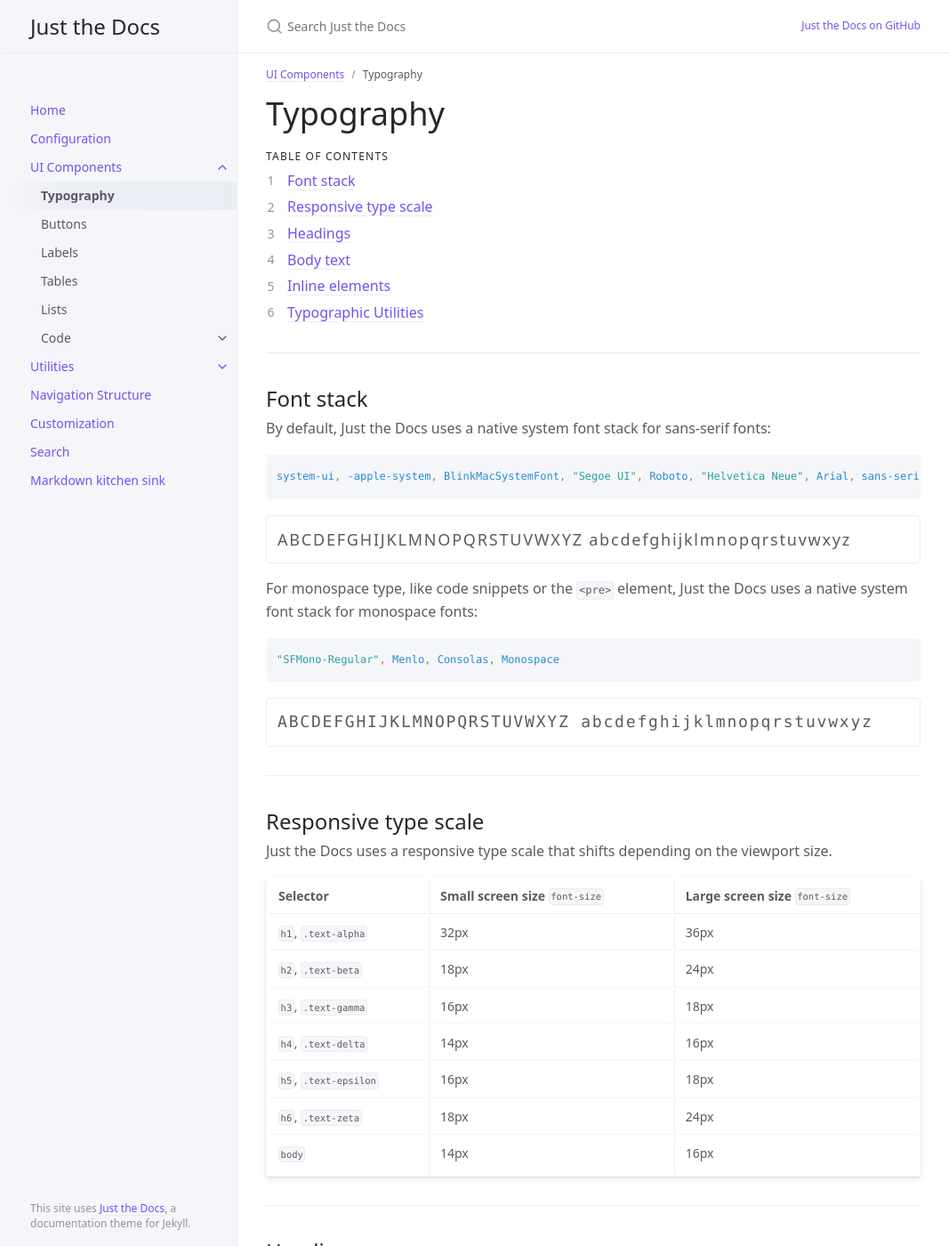
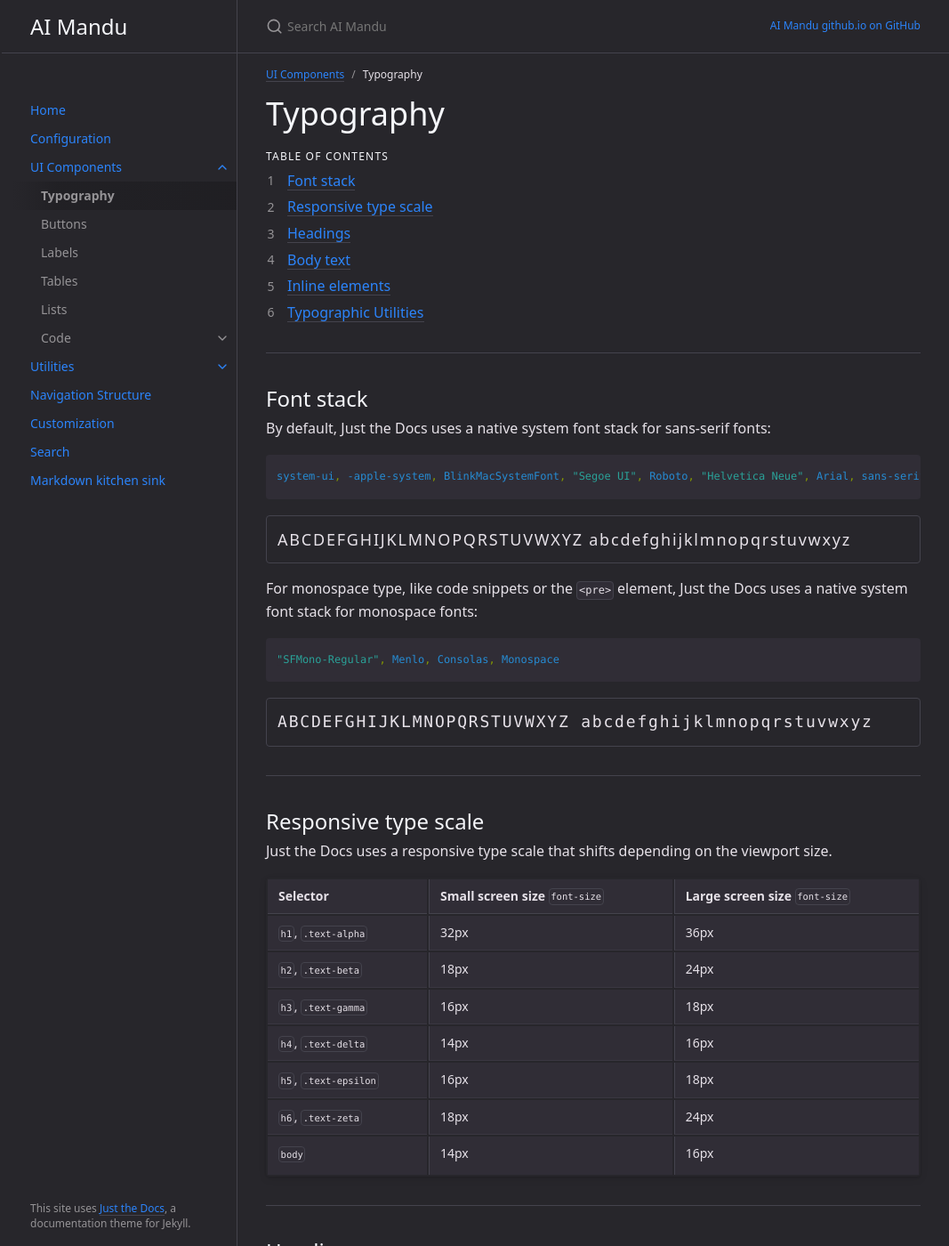
Before and after one commit to sangmandu/sangmandu.github.io, a Jekyll site: the page built from docs/ui-components/typography.md, in a window 1280 px wide and 1400 px high. Shown: the whole window at 89% size, without its empty margins (105-1172 px from the left). Built offline with Jekyll 4.4.1, drawn with Linux system fonts in a browser that asks for light colours.

Commit message:
Update _config.yml

```diff
--- a/_config.yml
+++ b/_config.yml
@@ -15,7 +15,7 @@
 # in the templates via {{ site.myvariable }}.
 
 remote_theme: pmarsceill/just-the-docs
-title: Just the Docs
+title: AI Mandu
 description: A Jekyll theme for documentation
 baseurl: "" # the subpath of your site, e.g. /blog
 url: "https://sangmandu.github.io" # the base hostname & protocol for your site, e.g. http://example.com
@@ -66,8 +66,8 @@ heading_anchors: true
 
 # Aux links for the upper right navigation
 aux_links:
-  "Just the Docs on GitHub":
-    - "//github.com/pmarsceill/just-the-docs"
+  "AI Mandu github.io on GitHub":
+    - "//github.com/sangmandu/sangmandu.github.io"
 
 # Makes Aux links open in a new tab. Default is false
 aux_links_new_tab: false
@@ -100,7 +100,7 @@ gh_edit_branch: "master" # the branch that your docs is served from
 gh_edit_view_mode: "tree" # "tree" or "edit" if you want the user to jump into the editor immediately
 
 # Color scheme currently only supports "dark", "light"/nil (default), or a custom scheme that you define
-color_scheme: nil
+color_scheme: dark
 
 # Google Analytics Tracking (optional)
 # e.g, UA-1234567-89
```
